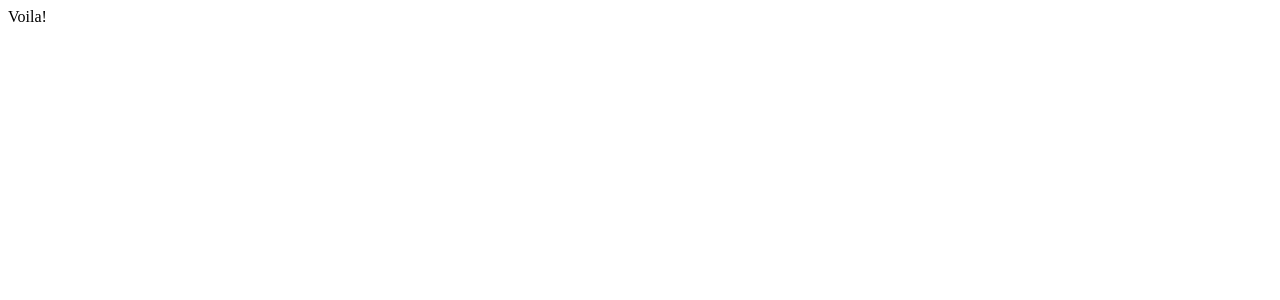
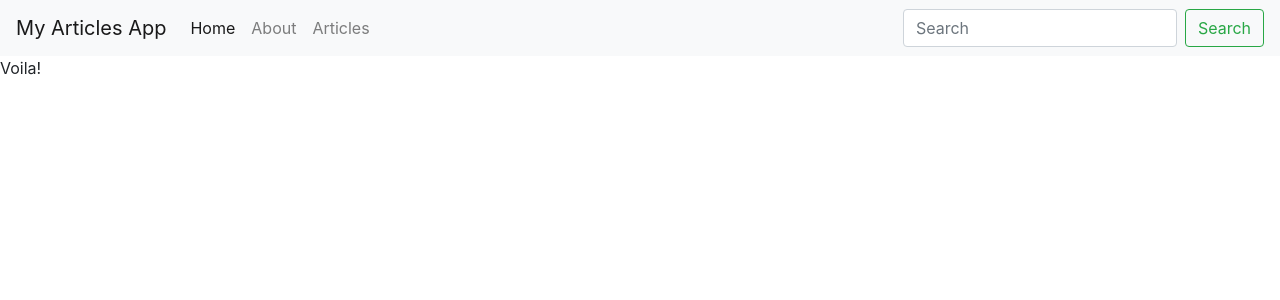
Before and after one commit to Kimxons/Python-Flask, a Flask app: page / in a window 1280 px wide. Before the commit the part shown is almost empty. Shown: the top 300 px of the page. Run offline with Flask 2, Linux system fonts and the light colour scheme; some libraries are stand-ins or nearby versions.

Commit message:
Added Bootstrap and NavBar includes

```diff
--- /dev/null
+++ b/templates/includes/_navbar.html
@@ -0,0 +1,24 @@
+<nav class="navbar navbar-expand-lg navbar-light bg-light">
+        <a class="navbar-brand" href="#">My Articles App</a>
+        <button class="navbar-toggler" type="button" data-toggle="collapse" data-target="#navbarSupportedContent" aria-controls="navbarSupportedContent" aria-expanded="false" aria-label="Toggle navigation">
+          <span class="navbar-toggler-icon"></span>
+        </button>
+
+        <div class="collapse navbar-collapse" id="navbarSupportedContent">
+          <ul class="navbar-nav mr-auto">
+            <li class="nav-item active">
+              <a class="nav-link" href="/">Home <span class="sr-only">(current)</span></a>
+            </li>
+            <li class="nav-item">
+              <a class="nav-link" href="/about">About</a>
+            </li>
+            <li class="nav-item">
+                    <a class="nav-link" href="/articles">Articles</a>
+            </li>
+          </ul>
+          <form class="form-inline my-2 my-lg-0">
+            <input class="form-control mr-sm-2" type="search" placeholder="Search" aria-label="Search">
+            <button class="btn btn-outline-success my-2 my-sm-0" type="submit">Search</button>
+          </form>
+        </div>
+      </nav>
--- a/templates/layout.html
+++ b/templates/layout.html
@@ -2,8 +2,14 @@
     <head>
         <meta charset="utf-8">
         <title>My Articles App</title>
+        <link rel="stylesheet" href="https://stackpath.bootstrapcdn.com/bootstrap/4.3.1/css/bootstrap.min.css">
     </head>
     <body>
+
+        {% include 'includes/_navbar.html' %}
         {% block body %}{% endblock %}
+
+        <script src="https://stackpath.bootstrapcdn.com/bootstrap/4.3.1/js/bootstrap.min.js">
+        </script>
     </body>
 </html>
```
